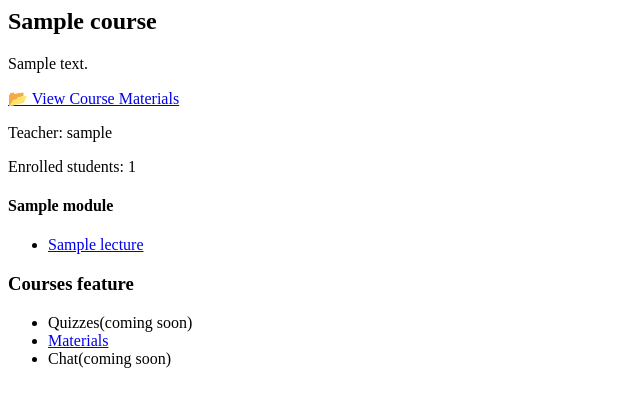
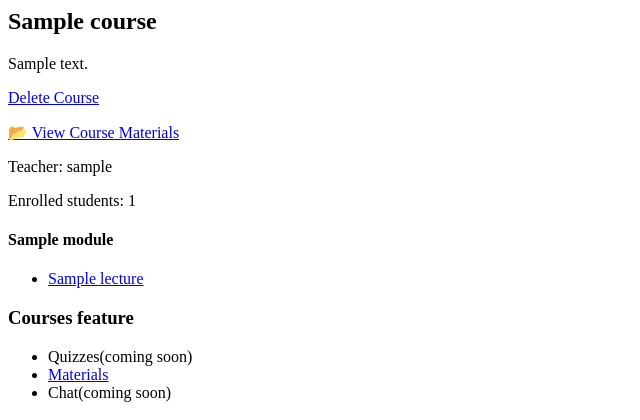
Before and after one commit to ManojMohatra/lms-django, a Django app: page /courses/1 in a window 1280 px wide. Shown: the top 420 px of the page, without its empty margins (0-640 px from the left). Run offline with Django 5.2, Linux system fonts and the light colour scheme; a user stored in the database is signed in; tables that the repository leaves empty hold one stand-in row (values such as "Sample post").

Commit message:
Add course delete feature for teachers and staff

```diff
--- a/courses/templates/courses/course_detail.html
+++ b/courses/templates/courses/course_detail.html
@@ -1,5 +1,12 @@
 <h2>{{ course.title }}</h2>
+
 <p> {{ course.description }}</p>
+
+{% if request.user == course.teacher or request.user.is_staff %}
+    <a href="{% url 'courses:delete_course' course.id %}">
+        Delete Course
+    </a>
+{% endif %}
 
 <p>
   <a href="#">
--- a/courses/urls.py
+++ b/courses/urls.py
@@ -18,4 +18,5 @@ urlpatterns = [
     path("module/<int:module_id>/delete",views.delete_module,name="delete_module"),
     path("lecture/<int:lecture_id>/edit/",views.edit_lecture,name="edit_lecture"),
     path("lecture/<int:lecture_id>/delete/",views.delete_lecture,name="delete_lecture"),
+    path("course/<int:course_id>/delete/",views.delete_course,name="delete_course"),
 ]
--- a/courses/views.py
+++ b/courses/views.py
@@ -251,3 +251,18 @@ def delete_lecture(request,lecture_id):
         return redirect("courses:course_detail", course.id)
 
     return render(request, "courses/delete_lecture.html", {"lecture": lecture})
+
+@login_required
+def delete_course(request,course_id):
+    course = get_object_or_404(Course,id=course_id)
+
+    if request.user != course.teacher and not request.user_is_staff:
+        return HttpResponseForbidden()
+
+    if request.method == "POST":
+        course.delete()
+        return redirect("courses:my_courses")
+
+    return render(request,"courses/delete_course.html",{
+        "course":course
+        })
```
Also changed, not shown: courses/templates/courses/delete_course.html (added, +19 -0 lines).
